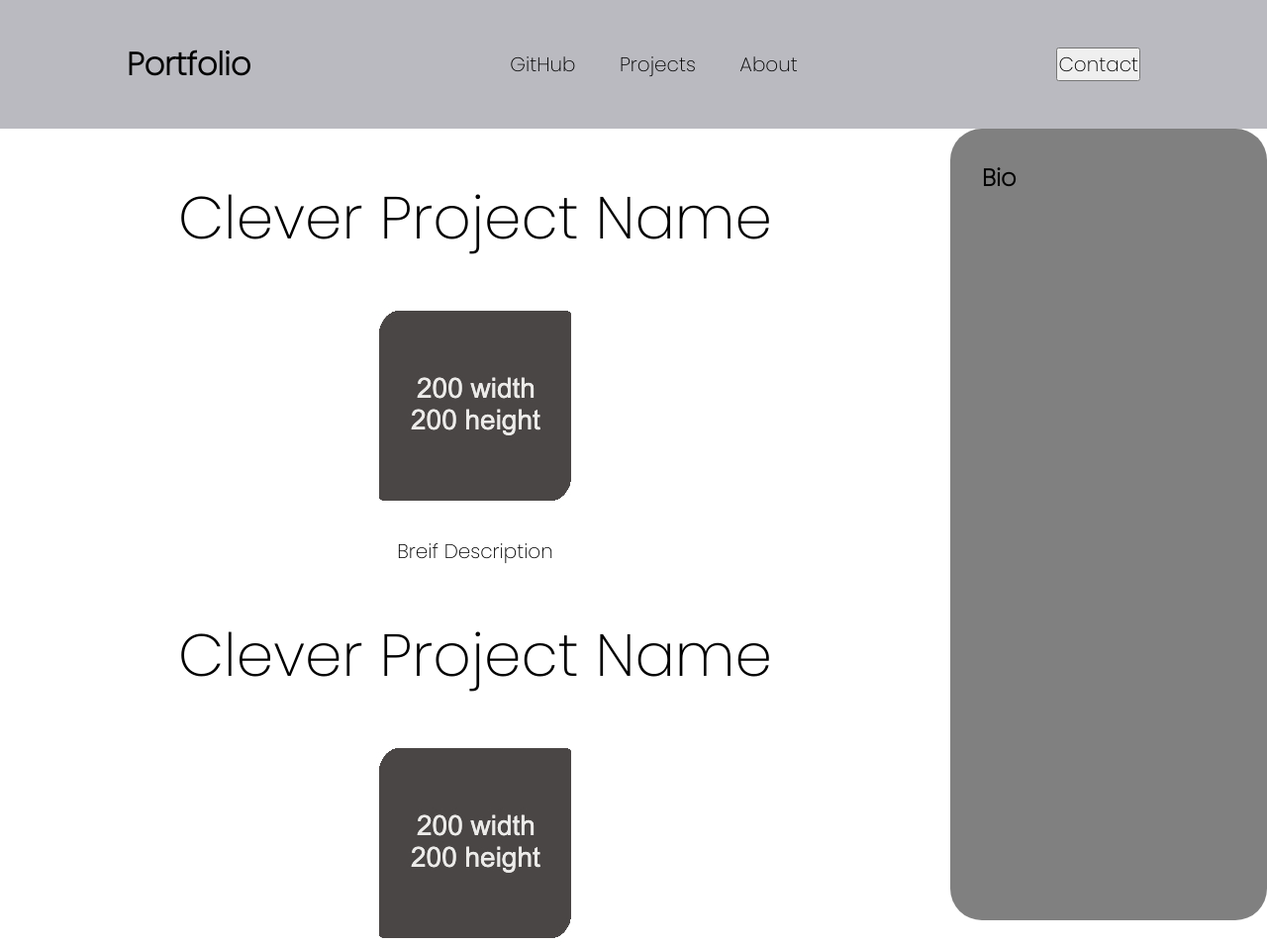
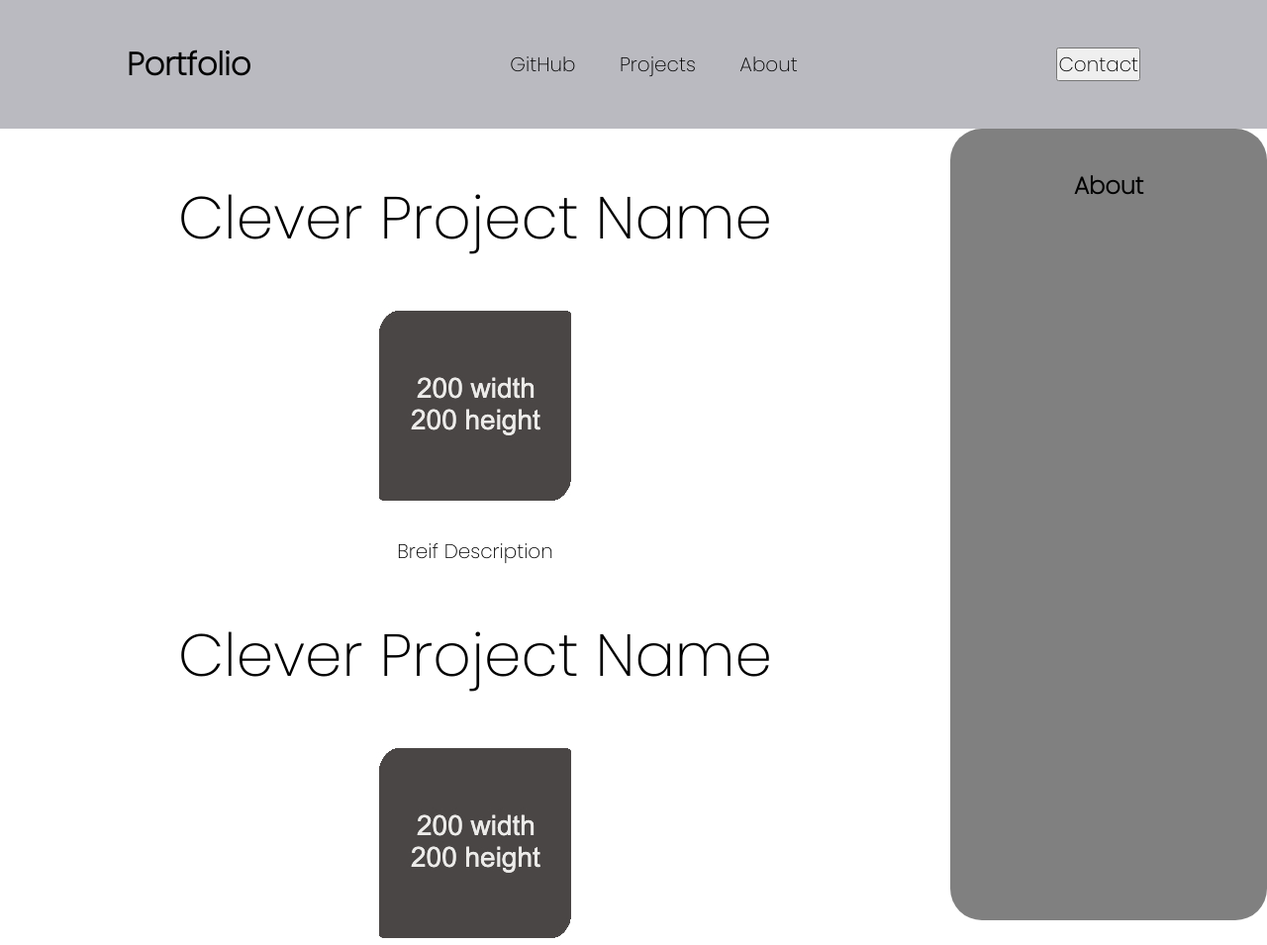
Before and after one commit to Wngartman/wng-portfolio, a plain HTML site: page index.html in a window 1280 px wide. Shown: the top 955 px of the page at 99% size. Drawn offline with Linux system fonts and the light colour scheme.

Commit message:
Fixing up some more of the aside about me section

```diff
--- a/assets/css/style.css
+++ b/assets/css/style.css
@@ -24,6 +24,7 @@
     background-color: gray;
     width: 20em;
     border-radius: 2em;
+    justify-content: center;
 }
 .mainHeader {
     display: flex;
@@ -47,6 +48,7 @@
     flex-direction: column;
     justify-content: space-around;
     margin-right:15em ;
+
 }
 
 .cardHeader {
@@ -64,6 +66,8 @@
 }
 
 .asideHeader {
-    display: flex;
-    margin: 2em;
+    display:inline-block;
+    height: 45px;
+    margin-top: 20px;
+    padding: 20px;
 }
--- a/index.html
+++ b/index.html
@@ -26,7 +26,7 @@
     <!-- Aside -->
     <aside>
       <header class="asideHeader">
-        <h2>Bio</h2>
+        <h2>About</h2>
       </header>
       </aside>
 
```
Also changed, not shown: assets/images/picture of me.jpg (added).
